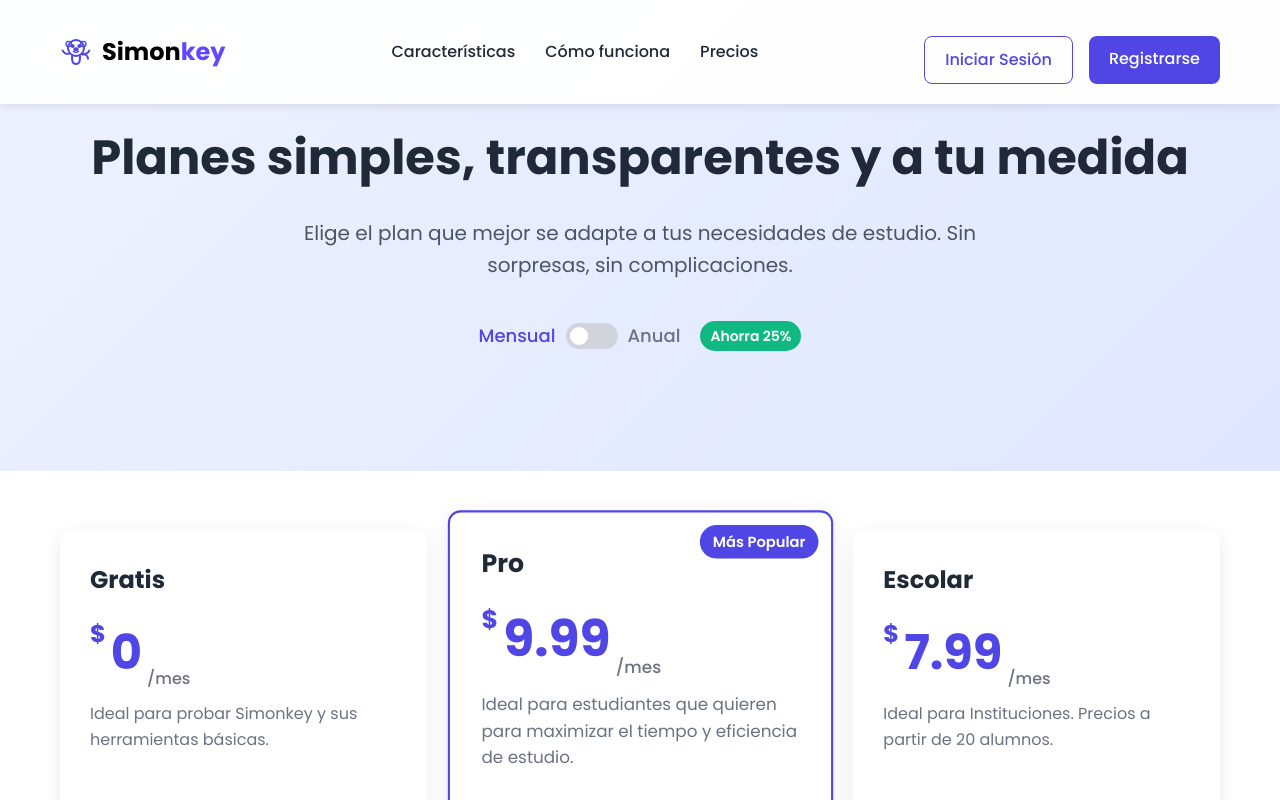
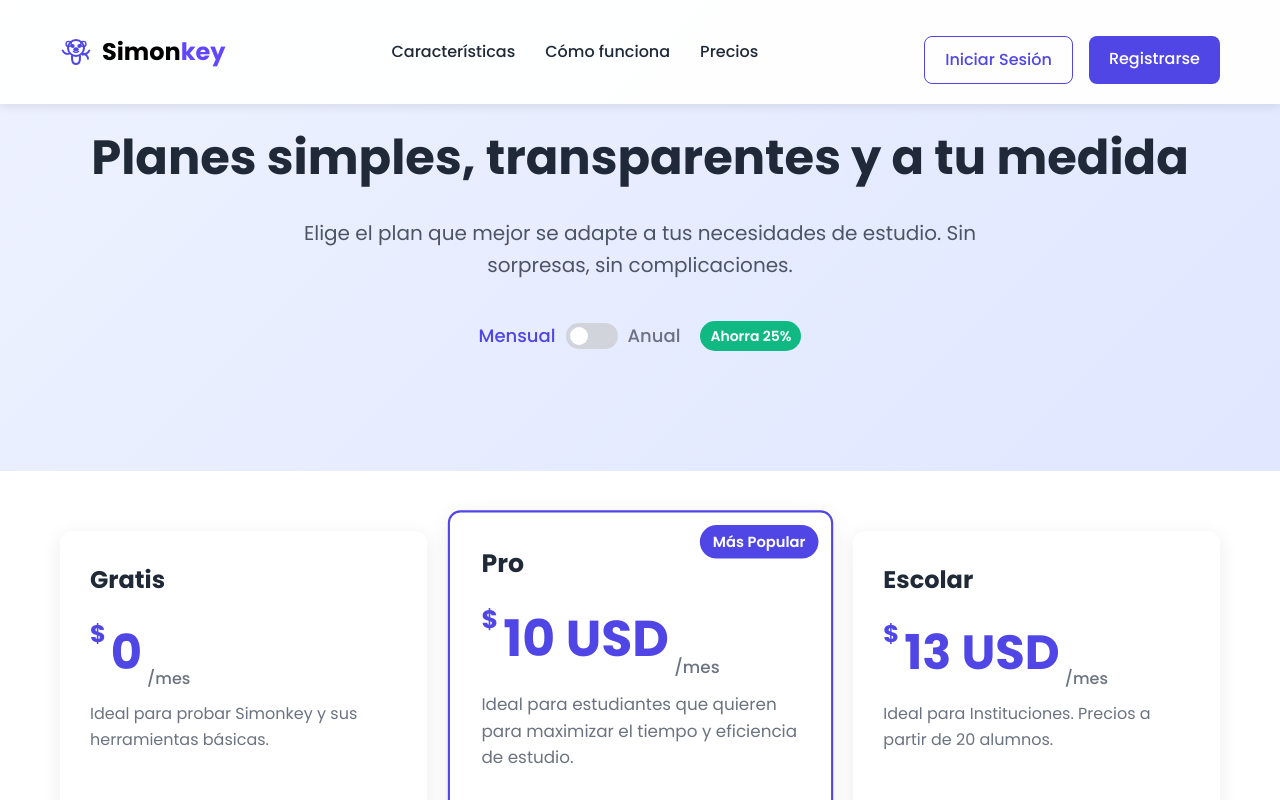
Before and after one commit to rubenelhore/simonkey-react, a React (Vite) app: page /pricing in a window 1280 px wide. Shown: the top 800 px of the page. Built offline with nearby package versions, Linux system fonts and the light colour scheme; no server answers.

Commit message:
Price definition

```diff
--- a/package.json
+++ b/package.json
@@ -18,6 +18,7 @@
     "@fortawesome/free-solid-svg-icons": "^6.7.2",
     "@fortawesome/react-fontawesome": "^0.2.2",
     "@google/generative-ai": "^0.24.0",
+    "@radix-ui/react-dialog": "^1.1.7",
     "firebase": "^9.22.2",
     "pdf-parse": "^1.1.1",
     "pdfjs-dist": "^5.0.375",
--- a/src/pages/Pricing.tsx
+++ b/src/pages/Pricing.tsx
@@ -88,10 +88,10 @@ const Pricing: React.FC = () => {
                   <div className="plan-price">
                     <span className="plan-price-currency">$</span>
                     <span className={showAnnual ? 'annual-price' : 'monthly-price'}>
-                    {showAnnual ? '89.99' : '9.99'}
+                    {showAnnual ? '100 USD' : '10 USD'}
                     </span>
                     <span className="plan-price-period">{showAnnual ? '/año' : '/mes'}</span>
-                    {showAnnual && <span className="monthly-equivalent" style={{ fontSize: '0.40em', color: '#1DB173' }}>($7.50/mes)</span>}
+                    {showAnnual && <span className="monthly-equivalent" style={{ fontSize: '0.40em', color: '#1DB173' }}>($8.34 USD/mes)</span>}
                   </div>
                   <p className="plan-description">Ideal para estudiantes que quieren para maximizar el tiempo y eficiencia de estudio. </p>
                 </div>
@@ -131,10 +131,10 @@ const Pricing: React.FC = () => {
                 <div className="plan-price">
                   <span className="plan-price-currency">$</span>
                   <span className={showAnnual ? 'annual-price' : 'monthly-price'}>
-                  {showAnnual ? '69.99' : '7.99'}
+                  {showAnnual ? '120 USD' : '13 USD'}
                   </span>
                   <span className="plan-price-period">{showAnnual ? '/año' : '/mes'}</span>
-                  {showAnnual && <span className="monthly-equivalent" style={{ fontSize: '0.40em', color: '#1DB173' }}>($5.90/mes)</span>}
+                  {showAnnual && <span className="monthly-equivalent" style={{ fontSize: '0.40em', color: '#1DB173' }}>($10 USD/mes)</span>}
                 </div>
                 <p className="plan-description">Ideal para Instituciones. Precios a partir de 20 alumnos.</p>
               </div>
```
Also changed, not shown: 2 other files (tests, documents, lock files or other folders).
